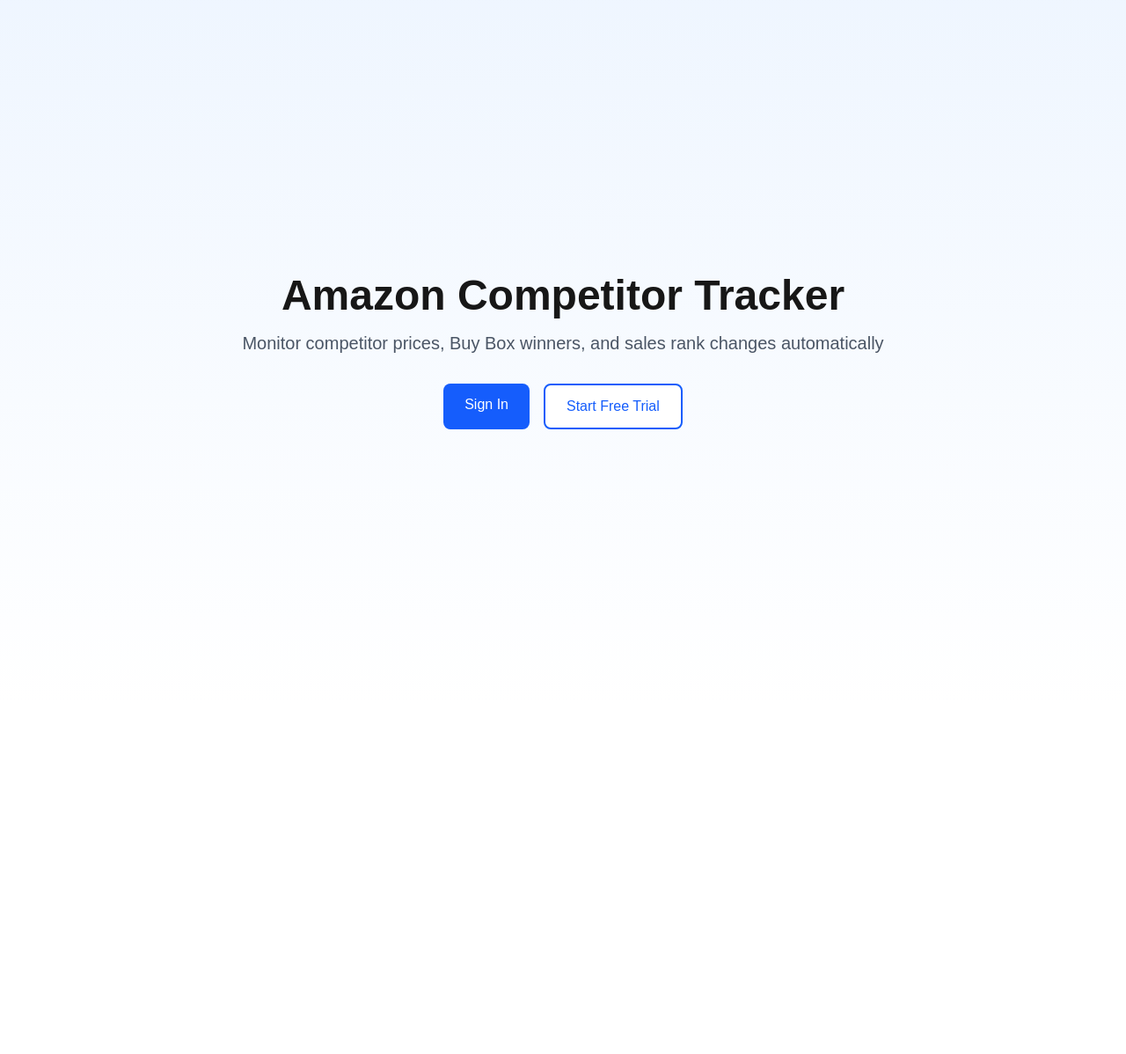
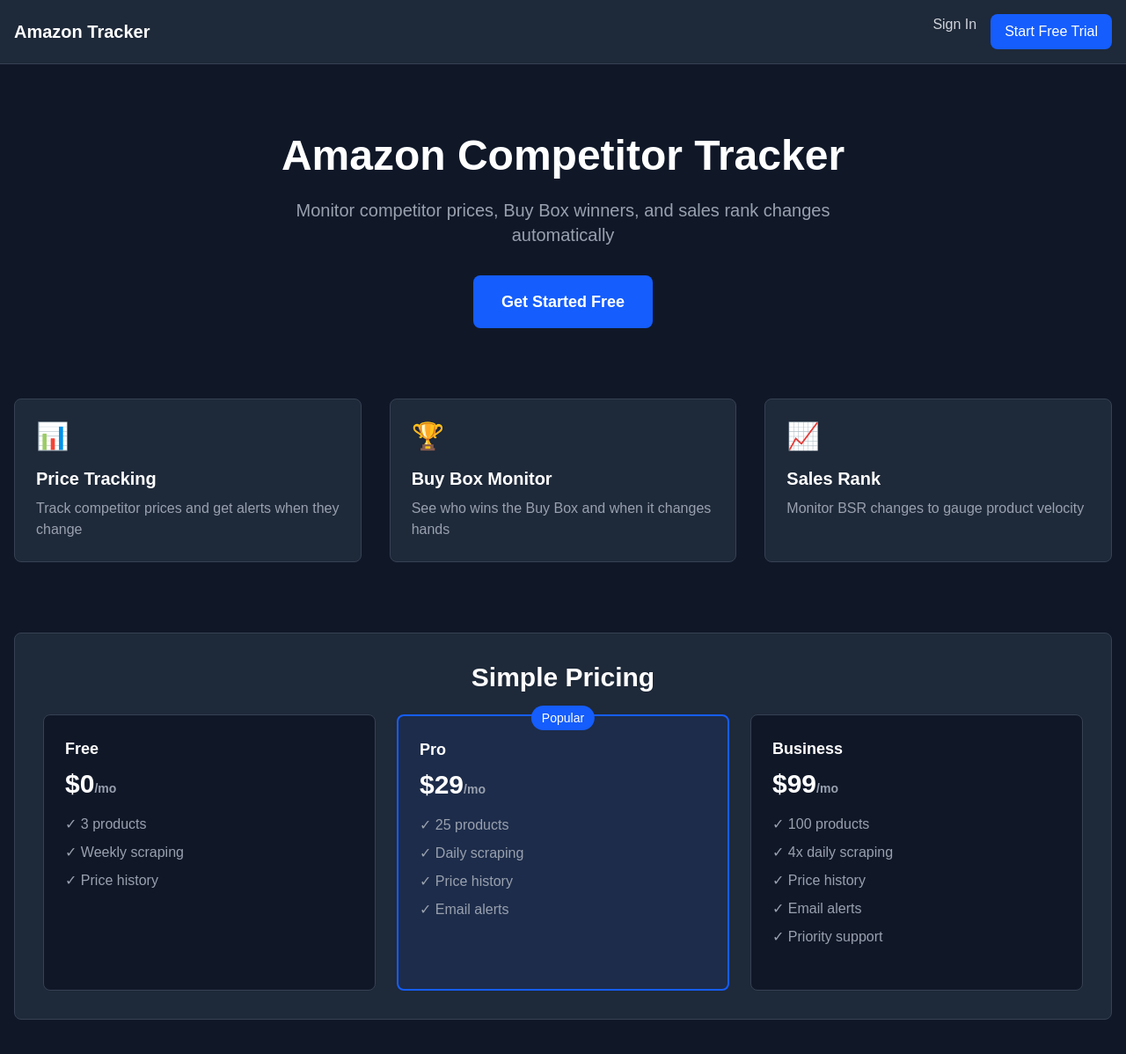
Before and after one commit to shimmer-labs/amazon-tracker-saas, a Next.js app: page / in a window 1280 px wide. Shown: the top 1198 px of the page at 88% size. Before the commit the page ends 800 px from the top, so only its background shows below. Built offline with nearby package versions, Linux system fonts and the light colour scheme.

Commit message:
Dark theme landing page

```diff
--- a/src/app/page.tsx
+++ b/src/app/page.tsx
@@ -1,30 +1,109 @@
-import Link from 'next/link'
-
 export default function Home() {
   return (
-    <div className="min-h-screen flex flex-col items-center justify-center bg-gradient-to-b from-blue-50 to-white">
-      <div className="max-w-4xl mx-auto px-4 text-center">
-        <h1 className="text-5xl font-bold mb-4">
-          Amazon Competitor Tracker
-        </h1>
-        <p className="text-xl text-gray-600 mb-8">
-          Monitor competitor prices, Buy Box winners, and sales rank changes automatically
-        </p>
-        <div className="flex gap-4 justify-center">
-          <Link
+    <div className="min-h-screen bg-gray-900">
+      <nav className="bg-gray-800 border-b border-gray-700">
+        <div className="max-w-7xl mx-auto px-4 py-4 flex justify-between items-center">
+          <h1 className="text-xl font-bold text-white">Amazon Tracker</h1>
+          <div className="flex gap-4">
+            <a
+              href="/login"
+              className="text-gray-300 hover:text-white transition"
+            >
+              Sign In
+            </a>
+            <a
+              href="/login"
+              className="bg-blue-600 text-white px-4 py-2 rounded-lg hover:bg-blue-700 transition"
+            >
+              Start Free Trial
+            </a>
+          </div>
+        </div>
+      </nav>
+
+      <main className="max-w-7xl mx-auto px-4 py-20">
+        <div className="text-center mb-16">
+          <h1 className="text-5xl font-bold text-white mb-6">
+            Amazon Competitor Tracker
+          </h1>
+          <p className="text-xl text-gray-400 mb-8 max-w-2xl mx-auto">
+            Monitor competitor prices, Buy Box winners, and sales rank changes automatically
+          </p>
+          <a
             href="/login"
-            className="px-6 py-3 bg-blue-600 text-white rounded-lg hover:bg-blue-700"
+            className="inline-block bg-blue-600 text-white px-8 py-4 rounded-lg text-lg font-semibold hover:bg-blue-700 transition"
           >
-            Sign In
-          </Link>
-          <Link
-            href="/signup"
-            className="px-6 py-3 bg-white border-2 border-blue-600 text-blue-600 rounded-lg hover:bg-blue-50"
-          >
-            Start Free Trial
-          </Link>
+            Get Started Free
+          </a>
         </div>
-      </div>
+
+        <div className="grid md:grid-cols-3 gap-8 mt-20">
+          <div className="bg-gray-800 p-6 rounded-lg border border-gray-700">
+            <div className="text-blue-400 text-3xl mb-4">📊</div>
+            <h3 className="text-xl font-semibold text-white mb-2">Price Tracking</h3>
+            <p className="text-gray-400">
+              Track competitor prices and get alerts when they change
+            </p>
+          </div>
+
+          <div className="bg-gray-800 p-6 rounded-lg border border-gray-700">
+            <div className="text-blue-400 text-3xl mb-4">🏆</div>
+            <h3 className="text-xl font-semibold text-white mb-2">Buy Box Monitor</h3>
+            <p className="text-gray-400">
+              See who wins the Buy Box and when it changes hands
+            </p>
+          </div>
+
+          <div className="bg-gray-800 p-6 rounded-lg border border-gray-700">
+            <div className="text-blue-400 text-3xl mb-4">📈</div>
+            <h3 className="text-xl font-semibold text-white mb-2">Sales Rank</h3>
+            <p className="text-gray-400">
+              Monitor BSR changes to gauge product velocity
+            </p>
+          </div>
+        </div>
+
+        <div className="mt-20 bg-gray-800 p-8 rounded-lg border border-gray-700">
+          <h2 className="text-3xl font-bold text-white mb-6 text-center">Simple Pricing</h2>
+          <div className="grid md:grid-cols-3 gap-6">
+            <div className="bg-gray-900 p-6 rounded-lg border border-gray-700">
+              <h3 className="text-lg font-semibold text-white mb-2">Free</h3>
+              <p className="text-3xl font-bold text-white mb-4">$0<span className="text-sm text-gray-400">/mo</span></p>
+              <ul className="text-gray-400 space-y-2 mb-6">
+                <li>✓ 3 products</li>
+                <li>✓ Weekly scraping</li>
+                <li>✓ Price history</li>
+              </ul>
+            </div>
+
+            <div className="bg-blue-900/20 p-6 rounded-lg border-2 border-blue-600 relative">
+              <div className="absolute -top-3 left-1/2 -translate-x-1/2 bg-blue-600 text-white px-3 py-1 rounded-full text-sm">
+                Popular
+              </div>
+              <h3 className="text-lg font-semibold text-white mb-2">Pro</h3>
+              <p className="text-3xl font-bold text-white mb-4">$29<span className="text-sm text-gray-400">/mo</span></p>
+              <ul className="text-gray-400 space-y-2 mb-6">
+                <li>✓ 25 products</li>
+                <li>✓ Daily scraping</li>
+                <li>✓ Price history</li>
+                <li>✓ Email alerts</li>
+              </ul>
+            </div>
+
+            <div className="bg-gray-900 p-6 rounded-lg border border-gray-700">
+              <h3 className="text-lg font-semibold text-white mb-2">Business</h3>
+              <p className="text-3xl font-bold text-white mb-4">$99<span className="text-sm text-gray-400">/mo</span></p>
+              <ul className="text-gray-400 space-y-2 mb-6">
+                <li>✓ 100 products</li>
+                <li>✓ 4x daily scraping</li>
+                <li>✓ Price history</li>
+                <li>✓ Email alerts</li>
+                <li>✓ Priority support</li>
+              </ul>
+            </div>
+          </div>
+        </div>
+      </main>
     </div>
   )
 }
```
